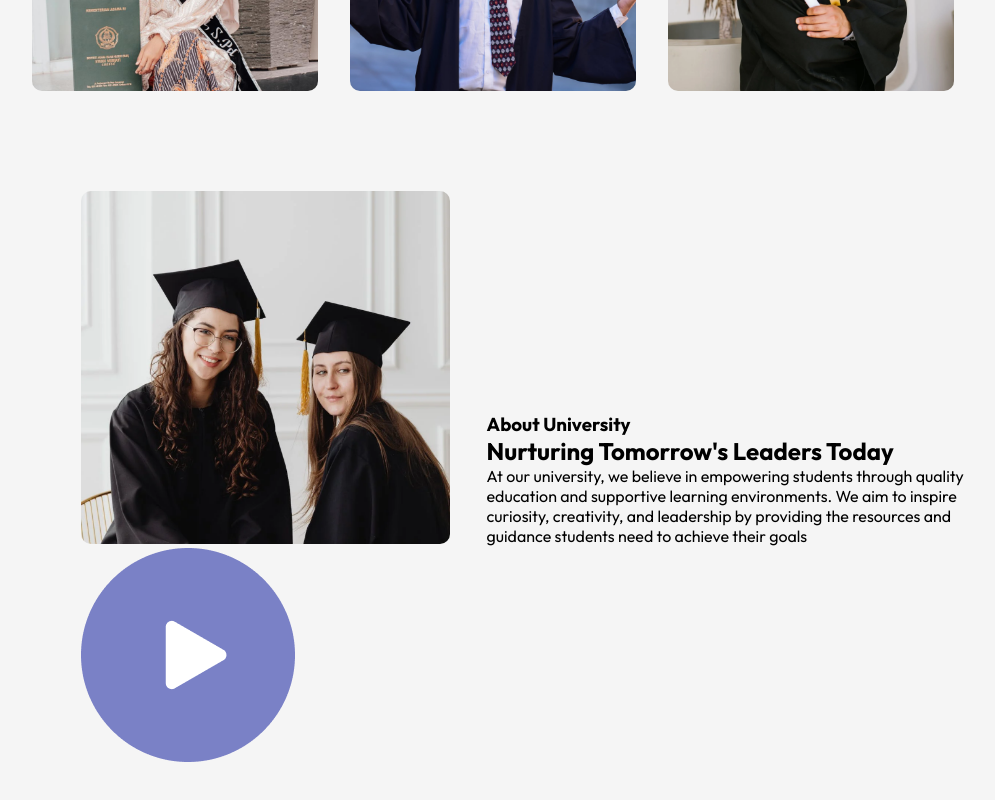
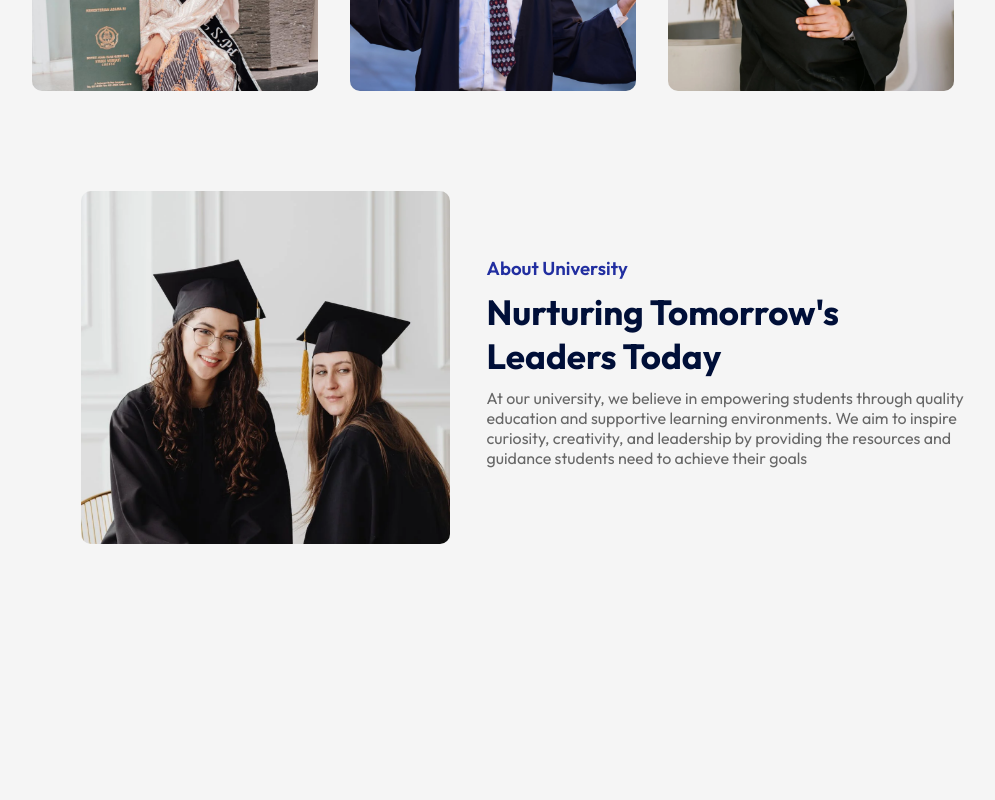
Before and after one commit to sewminiJayawardhana/EduCore, a React (Vite) app: page / in a window 1280 px wide. Shown: the part 1210-2010 px from the top of the page, without its empty margins (147-1142 px from the left). After the commit the page ends 1858 px from the top, so only its background shows below. Built offline with nearby package versions, Linux system fonts and the light colour scheme.

Commit message:
Added styles for about component, updated image positioning and typography

```diff
--- a/src/Components/About/About.css
+++ b/src/Components/About/About.css
@@ -8,6 +8,7 @@
 
 .about-left{
     flex-basis: 40%;
+    position: relative;
 }
 .about-right{
     flex-basis: 56%;
@@ -16,3 +17,18 @@
     width: 100%;
     border-radius: 10px;
 }
+.about h3{
+    font-weight: 600;
+    font-weight:16px;
+    color:#212EA0;
+}
+.about h2{
+    font-size: 35px;
+    color: #000F38;
+    margin: 10px 0;
+    max-width: 400px;
+}
+.about p{
+    color: #676767;
+    margin-bottom: 15px;
+}
--- a/src/Components/About/About.jsx
+++ b/src/Components/About/About.jsx
@@ -8,7 +8,7 @@ const About = () => {
     <div className='about'>
         <div className="about-left">
             <img src= {about_img} alt="" className='about-img' />
-            <img src= {play_icon} alt="" className='play-icon'/>
+
         </div>
         <div className="about-right">
             <h3>About University</h3>
```
